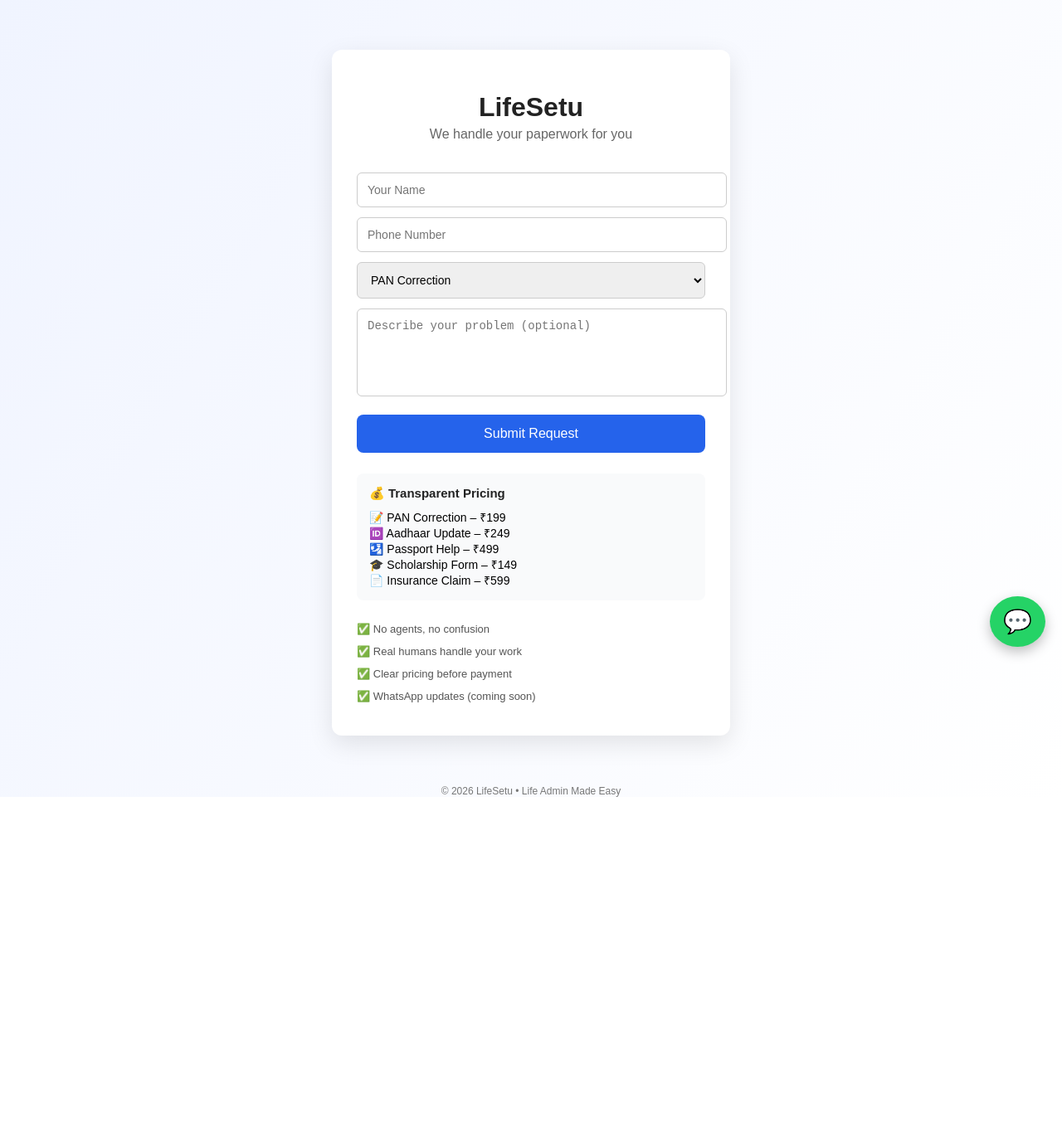
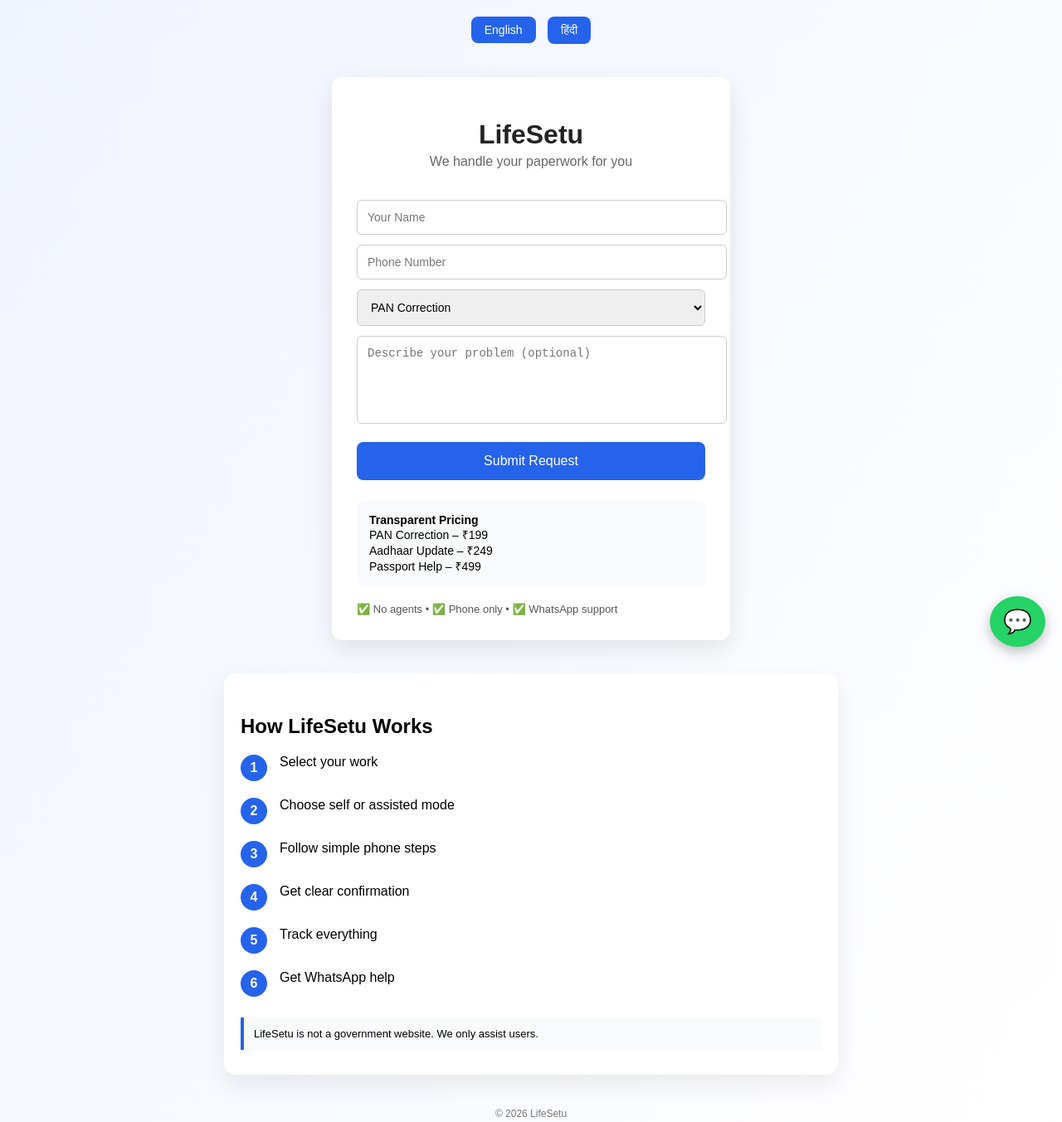
Before and after one commit to vikaschauhan9120252631-coder/lifesetu, a website: page index.html in a window 1280 px wide. Shown: the whole page at 83% size. Before the commit the page ends 961 px from the top, so only its background shows below. Drawn offline with Linux system fonts and the light colour scheme.

Commit message:
Add files via upload

```diff
--- a/index.html
+++ b/index.html
@@ -3,6 +3,7 @@
 <head>
   <title>LifeSetu – Life Admin Made Easy</title>
   <meta name="viewport" content="width=device-width, initial-scale=1.0">
+
   <style>
     body {
       font-family: Arial, sans-serif;
@@ -13,7 +14,7 @@
 
     .container {
       max-width: 420px;
-      margin: 60px auto;
+      margin: 40px auto;
       background: white;
       padding: 30px;
       border-radius: 12px;
@@ -62,18 +63,6 @@
       background: #1e4ed8;
     }
 
-    .trust {
-      margin-top: 25px;
-      font-size: 13px;
-      color: #555;
-      line-height: 1.6;
-    }
-
-    .trust span {
-      display: block;
-      margin-bottom: 6px;
-    }
-
     .pricing {
       margin-top: 25px;
       padding: 15px;
@@ -82,23 +71,93 @@
       font-size: 14px;
     }
 
-    .pricing h3 {
-      margin-top: 0;
-      margin-bottom: 10px;
-      font-size: 15px;
-      color: #222;
+    .trust {
+      margin-top: 20px;
+      font-size: 13px;
+      color: #555;
     }
 
     footer {
       text-align: center;
-      margin-top: 30px;
+      margin: 30px 0;
       font-size: 12px;
       color: #777;
     }
+
+    /* HOW IT WORKS */
+    .how-it-works {
+      max-width: 700px;
+      margin: 40px auto;
+      background: #ffffff;
+      padding: 30px 20px;
+      border-radius: 14px;
+      box-shadow: 0 12px 30px rgba(0,0,0,0.08);
+    }
+
+    .step {
+      display: flex;
+      gap: 15px;
+      margin-bottom: 20px;
+    }
+
+    .step-number {
+      background: #2563eb;
+      color: white;
+      min-width: 32px;
+      height: 32px;
+      border-radius: 50%;
+      text-align: center;
+      line-height: 32px;
+      font-weight: bold;
+    }
+
+    .note {
+      margin-top: 25px;
+      padding: 12px;
+      background: #f9fafb;
+      border-left: 4px solid #2563eb;
+      font-size: 13px;
+    }
+
+    /* Language buttons */
+    .lang-switch {
+      text-align: center;
+      margin-top: 20px;
+    }
+
+    .lang-switch button {
+      width: auto;
+      padding: 8px 16px;
+      margin: 0 5px;
+      font-size: 14px;
+    }
+
+    /* WhatsApp */
+    .whatsapp-float {
+      position: fixed;
+      bottom: 20px;
+      right: 20px;
+      background: #25d366;
+      color: white;
+      font-size: 28px;
+      padding: 14px 16px;
+      border-radius: 50%;
+      text-decoration: none;
+      box-shadow: 0 6px 15px rgba(0,0,0,0.25);
+      z-index: 999;
+    }
   </style>
 </head>
+
 <body>
 
+<!-- 🌐 LANGUAGE SWITCH -->
+<div class="lang-switch">
+  <button onclick="showEnglish()">English</button>
+  <button onclick="showHindi()">हिंदी</button>
+</div>
+
+<!-- MAIN FORM -->
 <div class="container">
   <h1>LifeSetu</h1>
   <div class="tagline">We handle your paperwork for you</div>
@@ -116,61 +175,70 @@
     </select>
 
     <textarea name="details" placeholder="Describe your problem (optional)"></textarea>
-
     <button type="submit">Submit Request</button>
   </form>
 
-  <!-- 💰 PRICING SECTION -->
   <div class="pricing">
-    <h3>💰 Transparent Pricing</h3>
-    <div>📝 PAN Correction – ₹199</div>
-    <div>🆔 Aadhaar Update – ₹249</div>
-    <div>🛂 Passport Help – ₹499</div>
-    <div>🎓 Scholarship Form – ₹149</div>
-    <div>📄 Insurance Claim – ₹599</div>
+    <b>Transparent Pricing</b><br>
+    PAN Correction – ₹199<br>
+    Aadhaar Update – ₹249<br>
+    Passport Help – ₹499
   </div>
 
-  <!-- ✅ TRUST POINTS -->
   <div class="trust">
-    <span>✅ No agents, no confusion</span>
-    <span>✅ Real humans handle your work</span>
-    <span>✅ Clear pricing before payment</span>
-    <span>✅ WhatsApp updates (coming soon)</span>
+    ✅ No agents • ✅ Phone only • ✅ WhatsApp support
+  </div>
+</div>
+
+<!-- 🔄 HOW IT WORKS – ENGLISH -->
+<div id="english-section" class="how-it-works">
+  <h2>How LifeSetu Works</h2>
+
+  <div class="step"><div class="step-number">1</div>Select your work</div>
+  <div class="step"><div class="step-number">2</div>Choose self or assisted mode</div>
+  <div class="step"><div class="step-number">3</div>Follow simple phone steps</div>
+  <div class="step"><div class="step-number">4</div>Get clear confirmation</div>
+  <div class="step"><div class="step-number">5</div>Track everything</div>
+  <div class="step"><div class="step-number">6</div>Get WhatsApp help</div>
+
+  <div class="note">
+    LifeSetu is not a government website. We only assist users.
+  </div>
+</div>
+
+<!-- 🔄 HOW IT WORKS – HINDI -->
+<div id="hindi-section" class="how-it-works" style="display:none;">
+  <h2>LifeSetu कैसे काम करता है</h2>
+
+  <div class="step"><div class="step-number">1</div>काम चुनें</div>
+  <div class="step"><div class="step-number">2</div>खुद करें या मदद लें</div>
+  <div class="step"><div class="step-number">3</div>फोन से आसान स्टेप्स</div>
+  <div class="step"><div class="step-number">4</div>साफ़ पुष्टि</div>
+  <div class="step"><div class="step-number">5</div>सब कुछ ट्रैक करें</div>
+  <div class="step"><div class="step-number">6</div>WhatsApp मदद</div>
+
+  <div class="note">
+    LifeSetu कोई सरकारी वेबसाइट नहीं है।
   </div>
 </div>
 
 <footer>
-  © 2026 LifeSetu • Life Admin Made Easy
+  © 2026 LifeSetu
 </footer>
-<!-- 📲 WhatsApp Floating Button -->
-<!-- 📲 WhatsApp Floating Button -->
-<a
-  href="https://wa.me/919918549863?text=Hi%20LifeSetu,%20I%20need%20help%20with%20paperwork"
-  class="whatsapp-float"
-  target="_blank"
->
-  💬
-</a>
 
+<!-- WhatsApp -->
+<a href="https://wa.me/919918549863" class="whatsapp-float" target="_blank">💬</a>
 
-<style>
-.whatsapp-float {
-  position: fixed;
-  bottom: 20px;
-  right: 20px;
-  background: #25d366;
-  color: white;
-  font-size: 28px;
-  padding: 14px 16px;
-  border-radius: 50%;
-  text-decoration: none;
-  box-shadow: 0 6px 15px rgba(0,0,0,0.25);
-  z-index: 999;
+<script>
+function showEnglish() {
+  document.getElementById("english-section").style.display = "block";
+  document.getElementById("hindi-section").style.display = "none";
 }
-.whatsapp-float:hover {
-  background: #1ebe5d;
+function showHindi() {
+  document.getElementById("english-section").style.display = "none";
+  document.getElementById("hindi-section").style.display = "block";
 }
-</style>
+</script>
 
 </body>
 </html>
```
